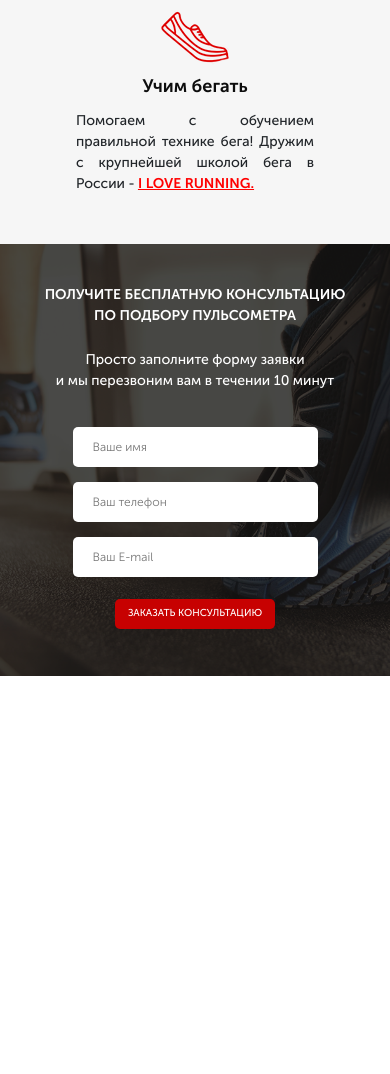
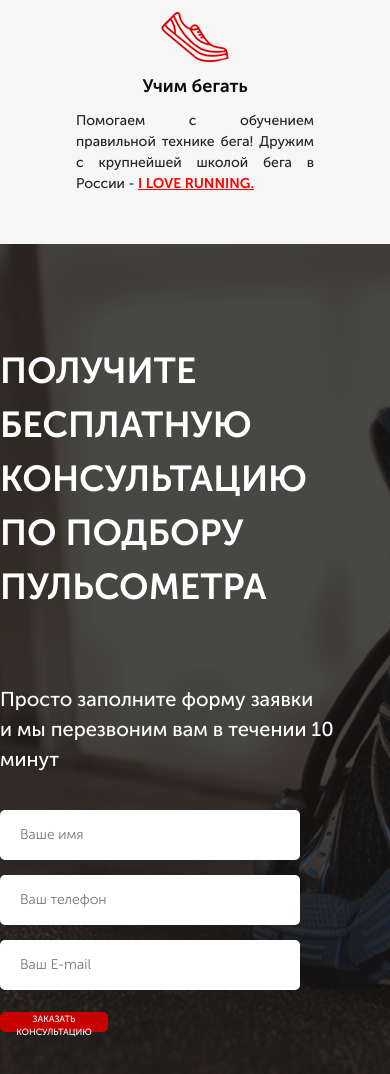
Before and after one commit to VladaBelaya/RunSmart, a website: page src/index.html in a window 390 px wide. Shown: the part 1061-2135 px from the top of the page. Before the commit the page ends 1737 px from the top, so only its background shows below. Drawn offline with Linux system fonts and the light colour scheme.

Commit message:
Revert "адаптировала 3 секции"
This reverts commit d9ec25111be2a9a5744fbb8607ff4f96a9744b35.

```diff
--- a/src/sass/base/_media.sass
+++ b/src/sass/base/_media.sass
@@ -19,14 +19,6 @@
         &__descr
             text-align: justify
             width: 222px
-    .consultation
-        min-height: 650px
-        padding: 80px 0 80px
-        &__descr
-            margin-top: 50px
-        .title_left
-            font-size: 30px
-
 @media ( max-width: 767px )
     .container
         min-width: 550px
@@ -62,15 +54,6 @@
         &__descr
             width: 238px
             margin-top: 10px
-    .consultation
-        min-height: 600px
-        padding: 60px 5px
-        &__descr
-            margin-top: 40px
-        .feed-form
-            width: 285px
-        .title_left
-            font-size: 24px
 @media ( max-width: 575px )
     .container
         min-width: 335px
@@ -114,27 +97,3 @@
 
         .title
             font-size: 23px
-    .consultation
-        min-height: 400px
-        padding: 40px 5px
-        &__descr
-            margin-top: 23px
-            text-align: center
-            font-size: 14px
-        .feed-form
-            width: 245px
-            margin: 36px auto
-            margin-bottom: 5px
-            input
-                height: 40px
-                font-size: 12px
-
-        .title_left
-            font-size: 14px
-            text-align: center
-        .button
-            &_submit
-                width: 160px
-                height: 30px
-                font-size: 10px
-                margin: 2px auto
--- a/src/sass/style.sass
+++ b/src/sass/style.sass
@@ -12,6 +12,6 @@
 @import "./blocks/buttons"
 @import "./blocks/advantages"
 @import "./blocks/titles"
+@import "./base/media"
 @import "./blocks/consultation"
 @import "./blocks/forms"
-@import "./base/media"
```
Also changed, not shown: src/css/style.min.css.
